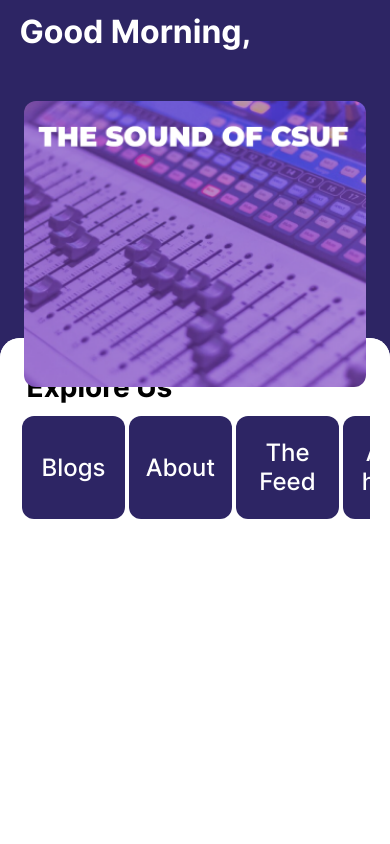
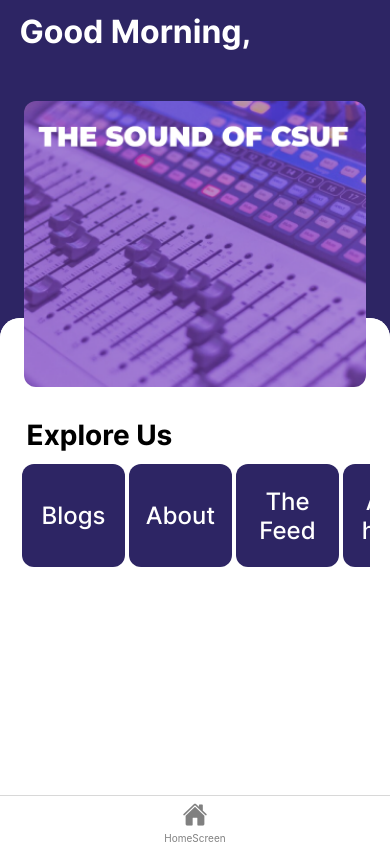
Before and after one commit to Titan-Radio/Titan-Radio-Mobile, a React Native app: screen /HomeScreen in a window 390 px wide. Built offline with nearby package versions, Linux system fonts and the light colour scheme.

Commit message:
Tab Navigator + Stack Navigator

```diff
--- a/App.tsx
+++ b/App.tsx
@@ -1,28 +1,15 @@
-import { createStackNavigator } from "@react-navigation/stack";
 import { DefaultTheme, NavigationContainer } from "@react-navigation/native";
 import { createBottomTabNavigator } from "@react-navigation/bottom-tabs";
 import { Ionicons } from "@expo/vector-icons";
-import Home from "./screens/Home/Home";
 import { useFonts } from "expo-font";
 import { COLORS } from "./constants";
-import Blogs from "./screens/Blogs/Blogs";
-import About from "./screens/About/About";
+import HomeNavigation from "./components/CustomNavigation/CustomNavigation";
 
-export type RootStackParamList = {
-  Home: undefined;
-  Blogs: undefined;
-  About: undefined;
-  TheFeed: undefined;
-  AfterHours: undefined;
-};
 
 export type TabParamList = {
-  Home: undefined;
+  HomeScreen: undefined;
   Schedule: undefined;
 };
-
-const Stack = createStackNavigator<RootStackParamList>();
-const Tab = createBottomTabNavigator<TabParamList>();
 
 const theme = {
   ...DefaultTheme,
@@ -31,6 +18,9 @@
     background: COLORS.trPurple,
   },
 };
+
+const Tab = createBottomTabNavigator<TabParamList>();
+
 
 const App: React.FC = () => {
   const [loaded] = useFonts({
@@ -46,31 +36,22 @@
   if (!loaded) return null;
   return (
     <NavigationContainer theme={theme}>
-      <Stack.Navigator
-        screenOptions={{ headerShown: false }}
-        initialRouteName="Home"
-      >
-        <Stack.Screen name="Home" component={Home} />
-        <Stack.Screen name="Blogs" component={Blogs} />
-        <Stack.Screen name="About" component={About} />
-      </Stack.Navigator>
-      {/* <Tab.Navigator
+       <Tab.Navigator
         screenOptions={({ route }) => ({
           tabBarIcon: ({ focused, color, size }) => {
             let iconName: any;
 
-            if (route.name === "Home") {
+            if (route.name === "HomeScreen") {
               iconName = focused ? "home" : "home-outline";
             }
-            // You can return any component that you like here!
             return <Ionicons name={iconName} size={size} color={color} />;
           },
-          tabBarActiveTintColor: "tomato",
+          tabBarActiveTintColor: "gray",
           tabBarInactiveTintColor: "gray",
         })}
       >
-        <Tab.Screen name="Home" component={Home} />
-      </Tab.Navigator> */}
+        <Tab.Screen name="HomeScreen" component={HomeNavigation} options={{headerShown: false}}/>
+      </Tab.Navigator>
     </NavigationContainer>
   );
 };
--- /dev/null
+++ b/components/CustomNavigation/CustomNavigation.tsx
@@ -0,0 +1,34 @@
+import { View, Text } from "react-native";
+import React from "react";
+import { createStackNavigator } from "@react-navigation/stack";
+import HomeScreen from "../../screens/Home/Home";
+import Blogs from "../../screens/Blogs/Blogs";
+import About from "../../screens/About/About";
+
+export type RootStackParamList = {
+  Home: undefined;
+  Blogs: undefined;
+  About: undefined;
+  TheFeed: undefined;
+  AfterHours: undefined;
+};
+
+const Stack = createStackNavigator<RootStackParamList>();
+
+const HomeNavigation = () => {
+  return (
+    <Stack.Navigator screenOptions={{headerShown: false}}>
+      <Stack.Screen name="Home" component={HomeScreen} />
+      <Stack.Screen
+        name="Blogs"
+        component={Blogs}
+        options={{
+          headerShown: false,
+        }}
+      />
+      <Stack.Screen name="About" component={About} />
+    </Stack.Navigator>
+  );
+};
+
+export default HomeNavigation;
--- a/components/Home/Home.tsx
+++ b/components/Home/Home.tsx
@@ -3,8 +3,8 @@
 import { assests, COLORS } from "../../constants";
 import { FONTFAM, FONTSIZES } from "../../constants/fonts";
 import { TouchableWithoutFeedback } from "react-native-gesture-handler";
-import { RootStackParamList } from "../../App";
 import { homeScreenProps } from "../../screens/Home/Home";
+import { RootStackParamList } from "../CustomNavigation/CustomNavigation";
 
 interface exploreSection {
   id: number;
@@ -121,7 +121,7 @@
   },
   title: {
     color: "black",
-    marginTop: 32,
+    marginTop: 100,
     fontSize: FONTSIZES.xLarge,
     fontFamily: FONTFAM.interBold,
   },
--- a/screens/Home/Home.tsx
+++ b/screens/Home/Home.tsx
@@ -4,12 +4,39 @@
 import { COLORS } from "../../constants";
 import { Explore, Greeting } from "../../components/Home/Home";
 import { useNavigation } from "@react-navigation/native";
-import { RootStackParamList } from "../../App";
 import { StackNavigationProp } from "@react-navigation/stack";
+import { RootStackParamList } from "../../components/CustomNavigation/CustomNavigation";
 
-export type homeScreenProps = StackNavigationProp<RootStackParamList,'Home'>;
+export type homeScreenProps = StackNavigationProp<RootStackParamList, "Home">;
 
-const Home = () => {
+export type TabParamList = {
+  HomeScreen: undefined;
+  Schedule: undefined;
+};
+
+// export const HomeTabScreen: React.FC = () => {
+//   return (
+//     <Stack.Navigator>
+//         <Stack.Screen
+//           name="Home"
+//           component={HomeTabScreen}
+//         />
+//         <Stack.Screen
+//           name="Blogs"
+//           component={Blogs}
+//           options={{
+//             headerShown: false,
+//           }}
+//         />
+//         <Stack.Screen
+//           name="About"
+//           component={About}
+//         />
+//       </Stack.Navigator>
+//   );
+// };
+
+const HomeScreen: React.FC = () => {
   const navigation = useNavigation<homeScreenProps>();
   return (
     <>
@@ -17,7 +44,7 @@
         <Greeting />
       </SafeAreaView>
       <SafeAreaView style={styles.bottomContainer}>
-        <Explore navigation={navigation}/>
+        <Explore navigation={navigation} />
       </SafeAreaView>
     </>
   );
@@ -38,4 +65,4 @@
   },
 });
 
-export default Home;
+export default HomeScreen;
```
